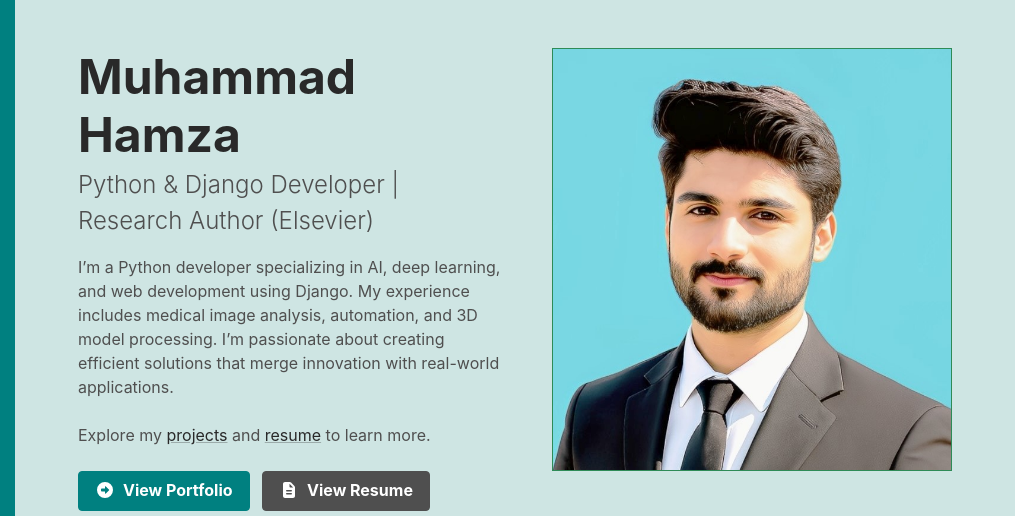
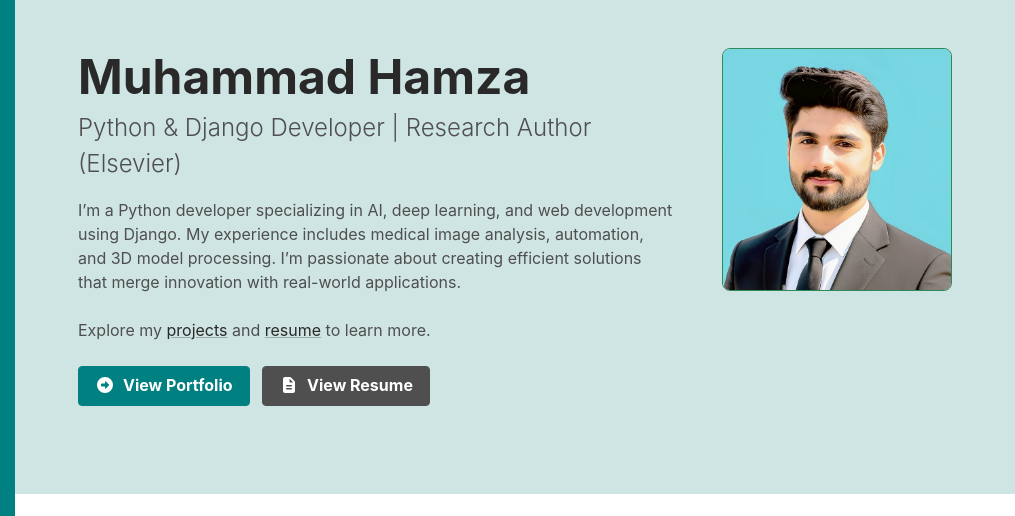
Before and after one commit to hamzza-git/hamzza-git.github.io, a plain HTML site: page index.html in a window 1280 px wide. Shown: the top 516 px of the page, 265-1280 px from the left. Drawn offline with Linux system fonts and the light colour scheme.

Commit message:
Update my.css

```diff
--- a/css/my.css
+++ b/css/my.css
@@ -44,3 +44,8 @@ section, header, footer {
   width: 100%;
   box-sizing: border-box;
 }
+.about-me-section .profile-image {
+  width: 230px;
+  height: auto;
+  border-radius: 8px;
+}
```
